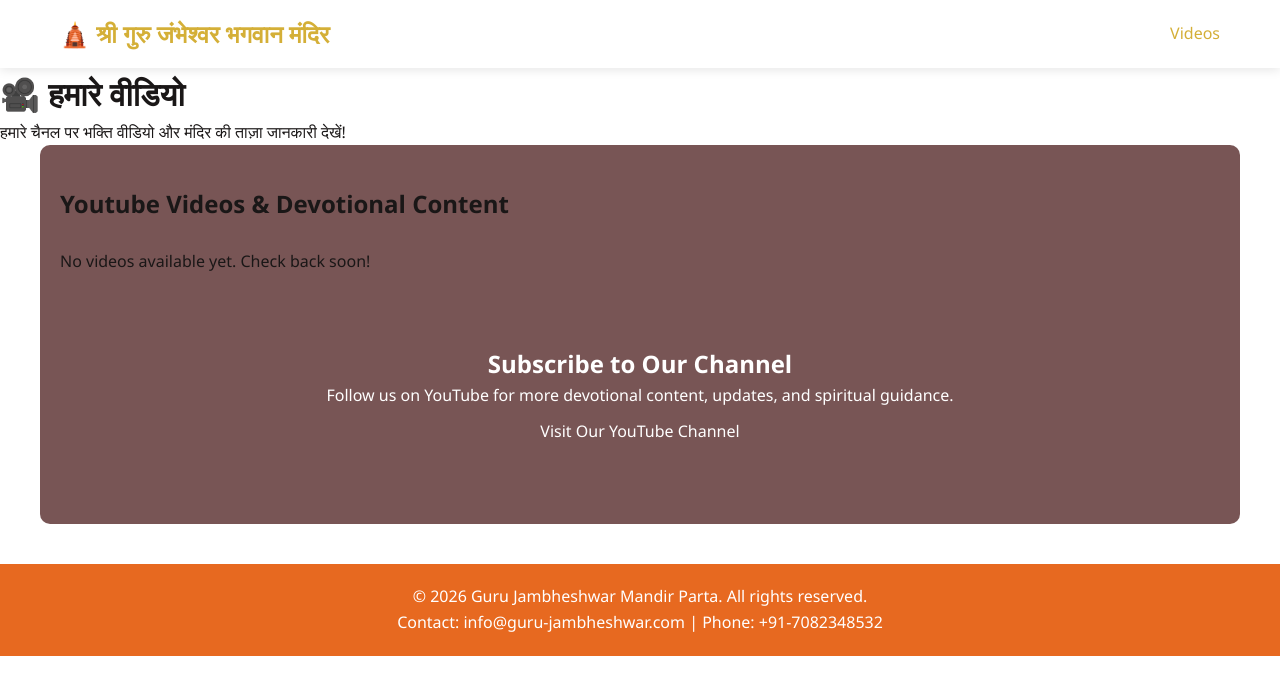
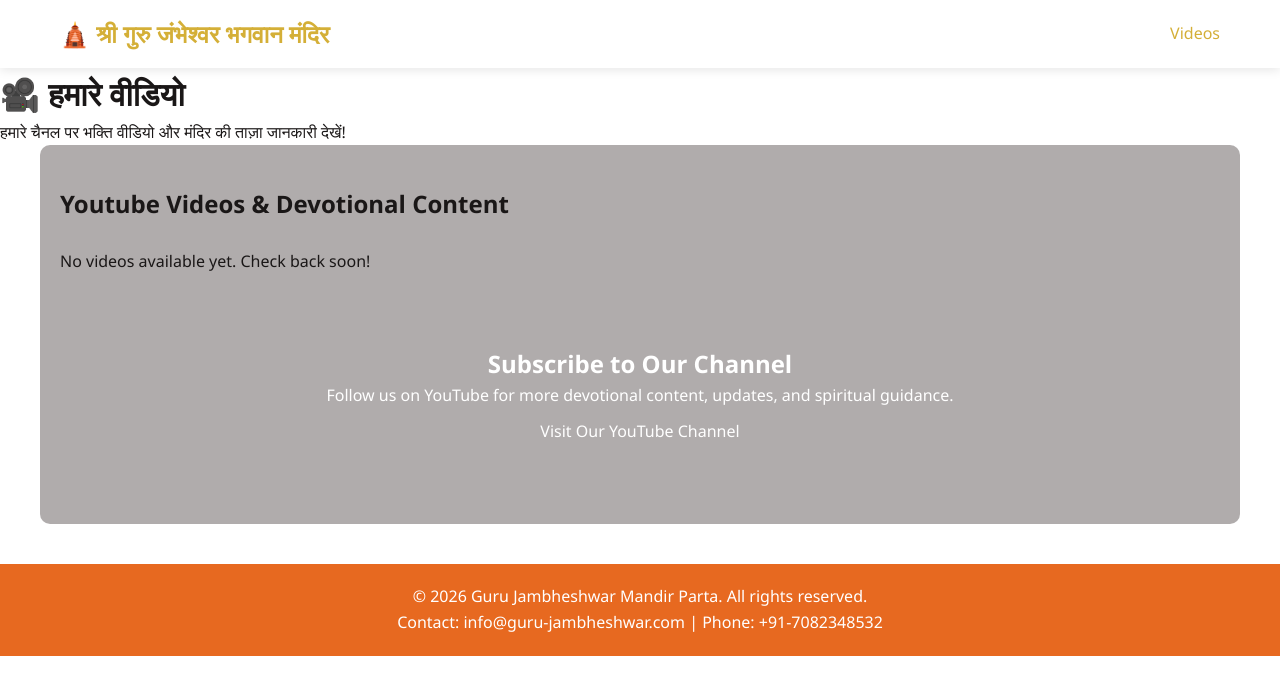
Before and after one commit to Monika-Sihag/guru-jambheshwar-mandir, a PHP site: page /videos.php in a window 1280 px wide. Shown: the top 695 px of the page. Run offline with PHP 8.4, Linux system fonts and the light colour scheme; data that the repository does not hold is empty.

Commit message:
Updated index, CSS and videos page

```diff
--- a/public/css/style.css
+++ b/public/css/style.css
@@ -10,7 +10,7 @@
     --primary-color: git #e45555;
     --secondary-color: #D4AF37;
     --dark-color: #e76920;
-    --light-color: #c2b5b5;
+    --light-color: #946060;
     --text-color: #1a1717;
 }
 
@@ -122,7 +122,7 @@ body {
     max-width: 1200px;
     margin: auto;
     padding: 40px 20px;
-    background: rgba(106, 67, 67, 0.9);
+    background: rgba(168, 164, 164, 0.9);
     border-radius: 10px;
 }
 
```
